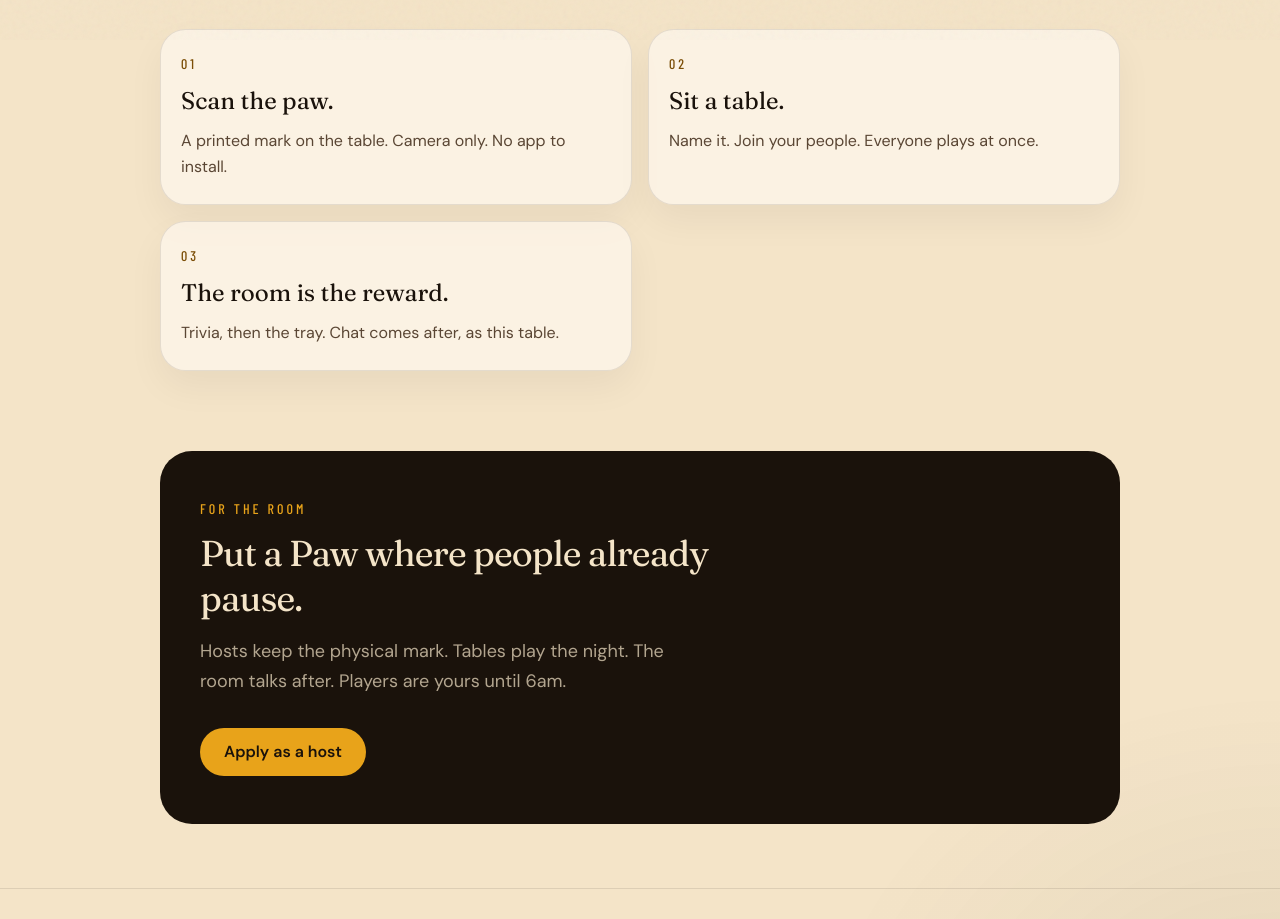
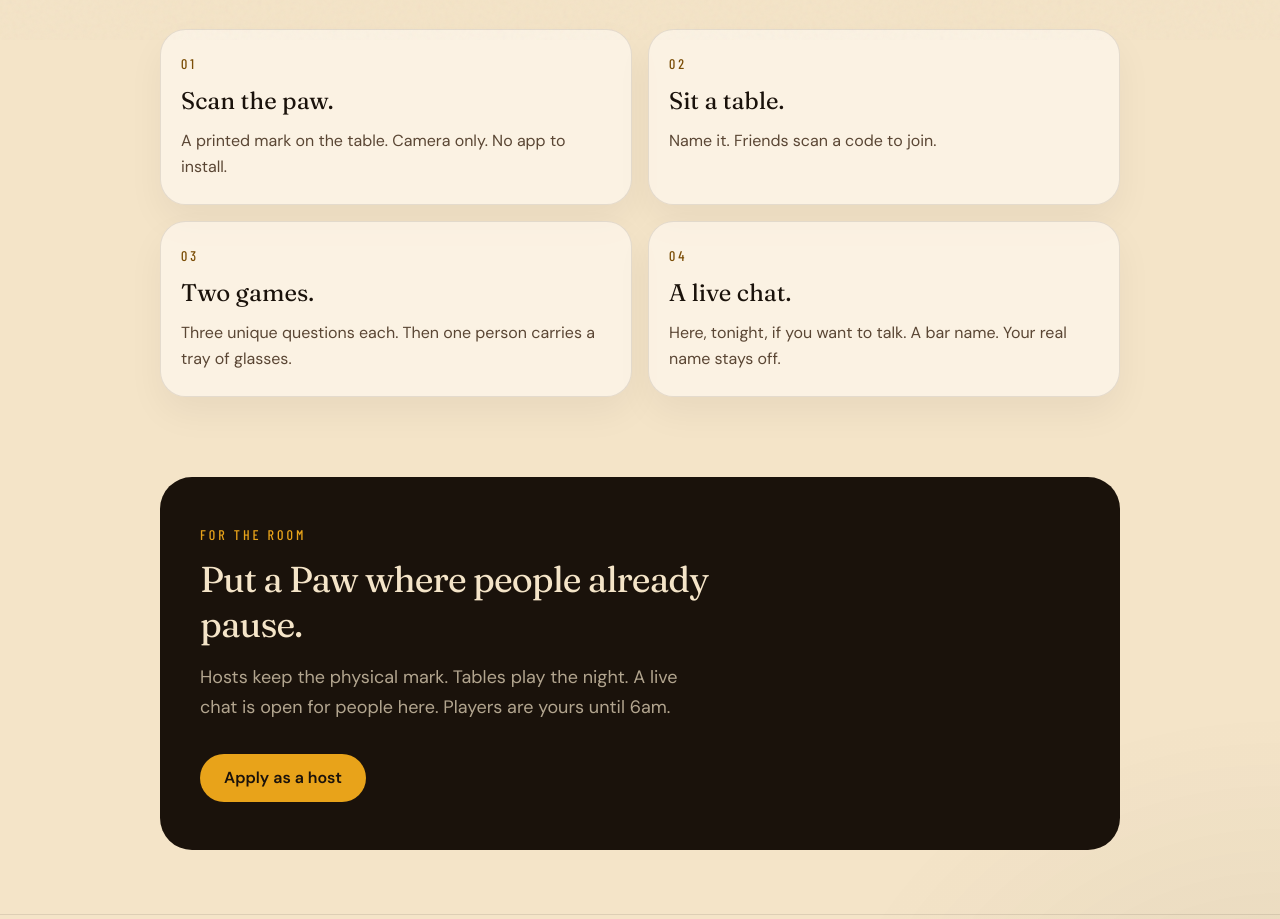
Before and after one commit to nashe-g/beargo, a Next.js app: page / in a window 1280 px wide. Shown: the part 760-1679 px from the top of the page. Built offline with nearby package versions, Linux system fonts and the light colour scheme.

Commit message:
Describe the night as two games plus an optional live chat, not a chat reward.
Co-authored-by: Cursor <cursoragent@cursor.com>

```diff
--- a/src/app/admin/overview/page.tsx
+++ b/src/app/admin/overview/page.tsx
@@ -68,8 +68,8 @@ export default async function AdminOverviewPage() {
       <h1 className="mt-2 font-display text-4xl">Network</h1>
       <p className="mt-3 max-w-2xl text-ink-soft">
         Tables sit until 6am Chicago. Questions flip at midnight. Scan sits a
-        table. The Table Test, then the tray. The room opens after, as the
-        table. Sponsorships are off.
+        table. The Table Test, then the tray. A live chat is open after, under
+        a bar name. Sponsorships are off.
       </p>
 
       <h2 className="mt-10 font-display text-2xl">Tonight</h2>
--- a/src/app/for-hosts/page.tsx
+++ b/src/app/for-hosts/page.tsx
@@ -10,8 +10,8 @@ export default function ForHostsPage() {
           <div className="public-prose mt-6 max-w-xl">
             <p>
               Put a Paw where people already pause. They scan it, sit a table,
-              and play tonight’s games. Chat is the reward after, posted as the
-              table, not a second app.
+              and play tonight’s games. A live chat is there if they want to
+              talk, under a bar name, not as the table.
             </p>
           </div>
         </div>
--- a/src/app/host-terms/page.tsx
+++ b/src/app/host-terms/page.tsx
@@ -7,8 +7,9 @@ export default function HostTermsPage() {
         <PublicHeading kicker="POLICY" title="Host terms" />
         <div className="public-prose mt-8">
           <p>
-            You host the physical Paw. Players sit a table, play tonight’s
-            games, then talk in your room as that table.
+            You host the physical Paw. Players sit a table and play tonight’s
+            games. They can join a live chat under a bar name, not as the
+            table.
           </p>
           <p>
             We do not currently run sponsored offers in your room. If we add
--- a/src/app/host/dashboard/page.tsx
+++ b/src/app/host/dashboard/page.tsx
@@ -26,7 +26,7 @@ export default async function HostDashboardPage() {
       </p>
       <h1 className="mt-2 font-display text-4xl">Today</h1>
       <p className="mt-3 text-ink-soft">
-        Tables sit, play the test, then the tray. The room opens after.{" "}
+        Tables sit, play the test, then the tray. A live chat is open after.{" "}
         {live
           ? "Tonight’s 21 are published."
           : "Tonight’s 21 aren’t published yet — tables wait at GO."}
--- a/src/app/host/page.tsx
+++ b/src/app/host/page.tsx
@@ -16,7 +16,7 @@ export default async function HostLoginPage() {
           <PawMark className="w-24" />
           <h1 className="mt-6 font-display text-4xl">Host</h1>
           <p className="mt-3 text-lg text-ink-soft">
-            See tonight’s room, your Paw, and the boards.
+            See tonight’s tables, your Paw, and the boards.
           </p>
         </div>
         <div className="space-y-4">
--- a/src/app/how-it-works/page.tsx
+++ b/src/app/how-it-works/page.tsx
@@ -11,12 +11,16 @@ const STEPS = [
     body: "Name it. Friends join with a code. Solo is a table of one.",
   },
   {
-    title: "Play the night.",
-    body: "The Table Test, then the tray. Everyone at once.",
+    title: "Trivia.",
+    body: "Each player gets three unique questions. The table is scored against the others here on accuracy and response time.",
   },
   {
-    title: "The room is the reward.",
-    body: "After the games, talk as this table. Chat hides at 6am.",
+    title: "The tray.",
+    body: "One person carries a tray of glasses on their phone. Steadier moves the table up.",
+  },
+  {
+    title: "A live chat.",
+    body: "Open here tonight if you want to talk. A bar name, not your real one. It isn’t the prize.",
   },
 ];
 
@@ -25,8 +29,8 @@ export default function HowItWorksPage() {
     <PublicShell>
       <PublicHeading kicker="THE NIGHT" title="How it works" />
       <p className="mt-5 max-w-xl text-lg leading-relaxed text-ink-soft">
-        No account. Scan, sit a table, play tonight’s games. The room opens
-        after — as this table, not an anonymous chat.
+        No account. Scan, sit a table, and play tonight’s games. A live chat
+        is here if you want to talk. Your real name stays off it.
       </p>
       <ol className="mt-10 grid gap-4 sm:grid-cols-2">
         {STEPS.map((step, index) => (
--- a/src/app/layout.tsx
+++ b/src/app/layout.tsx
@@ -26,7 +26,7 @@ export const metadata: Metadata = {
     template: `%s · ${APP_NAME}`,
   },
   description:
-    "Scan the paw. You’re in the room. See what’s happening here tonight.",
+    "Scan the paw. Sit a table. Play tonight. A live chat is here if you want it.",
 };
 
 export const viewport: Viewport = {
--- a/src/app/page.tsx
+++ b/src/app/page.tsx
@@ -11,12 +11,17 @@ const BEATS = [
   {
     n: "02",
     title: "Sit a table.",
-    body: "Name it. Join your people. Everyone plays at once.",
+    body: "Name it. Friends scan a code to join.",
   },
   {
     n: "03",
-    title: "The room is the reward.",
-    body: "Trivia, then the tray. Chat comes after, as this table.",
+    title: "Two games.",
+    body: "Three unique questions each. Then one person carries a tray of glasses.",
+  },
+  {
+    n: "04",
+    title: "A live chat.",
+    body: "Here, tonight, if you want to talk. A bar name. Your real name stays off.",
   },
 ];
 
@@ -32,7 +37,7 @@ export default function Home() {
             Scan the paw. Sit a table.
           </h1>
           <p className="mt-6 max-w-md text-lg leading-relaxed text-ink-soft sm:text-xl">
-            Name your table, play the night, then talk. No account.
+            Name your table. Play trivia, then a tray game. Talk in a live chat if you want. No account.
           </p>
           <div className="mt-9 flex flex-col gap-3 sm:flex-row">
             <Link
@@ -85,8 +90,8 @@ export default function Home() {
           Put a Paw where people already pause.
         </h2>
         <p className="mt-4 max-w-lg text-lg leading-relaxed text-paper/70">
-          Hosts keep the physical mark. Tables play the night. The room talks
-          after. Players are yours until 6am.
+          Hosts keep the physical mark. Tables play the night. A live chat is
+          open for people here. Players are yours until 6am.
         </p>
         <Link
           href="/for-hosts"
--- a/src/app/privacy/page.tsx
+++ b/src/app/privacy/page.tsx
@@ -13,7 +13,7 @@ export default function PrivacyPage() {
           <p>
             BearGo records that someone scanned or played at a venue: the paw
             token, host, challenge, score, and timing needed to rank that
-            night. We use this to run the room and the boards. We do
+            night. We use this to run the games, the chat, and the boards. We do
             not ask for your name, email, or phone to play.
           </p>
           <p>
--- a/src/app/terms/page.tsx
+++ b/src/app/terms/page.tsx
@@ -7,8 +7,8 @@ export default function TermsPage() {
         <PublicHeading kicker="POLICY" title="Terms" />
         <div className="public-prose mt-8">
           <p>
-            BearGo is a venue night: a chat for the room, and two games. Rank is
-            entertainment.
+            BearGo is a venue night: two games, and a live chat if people want
+            to talk. Rank is entertainment.
           </p>
           <p>
             We do not currently show sponsored or affiliate offers. If we add
--- a/src/lib/config.ts
+++ b/src/lib/config.ts
@@ -11,7 +11,7 @@ export const LEGACY_LOCAL_COUPON_PUBLIC_ENABLED = PLAYER_OFFERS_ENABLED;
 export const AFFILIATE_POSTGAME_ENABLED = false;
 
 /**
- * Public night: Scan sits a table. The room is the reward after the games.
+ * Public night: Scan sits a table, plays the games, and may join a live chat.
  */
 export const FEED_ROOM_ENABLED = true;
 /**
```
